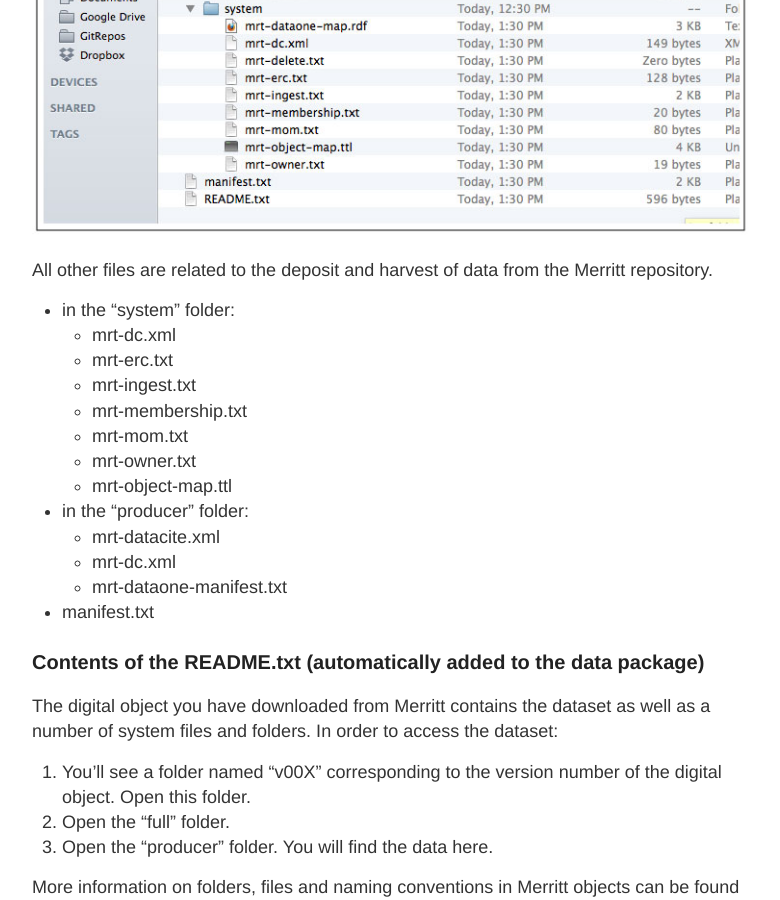
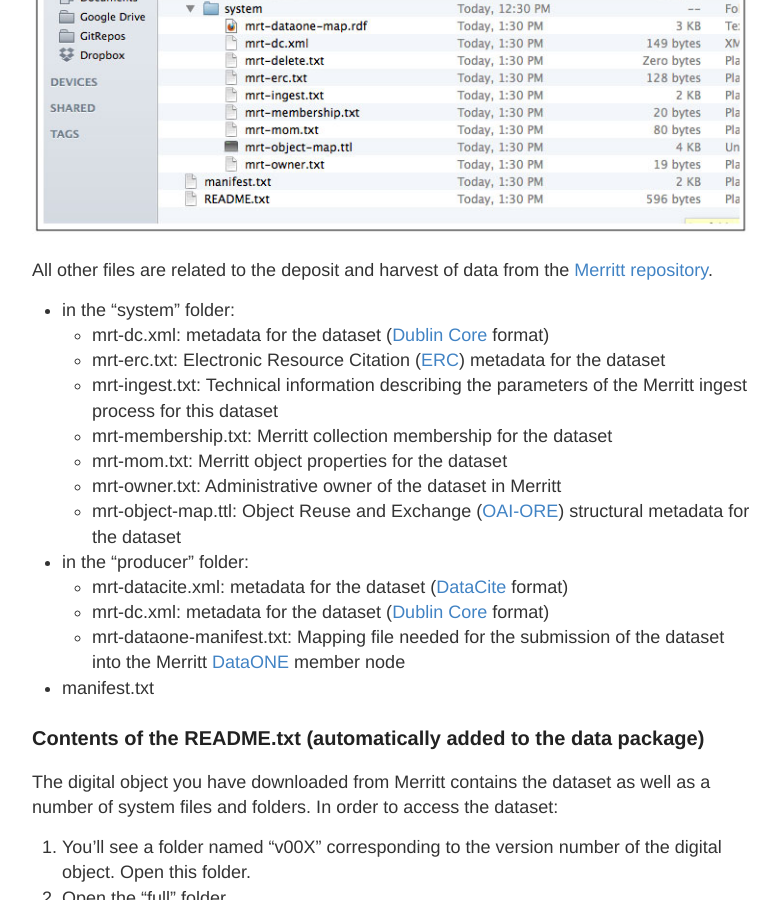
Before and after one commit to CDLUC3/dash, a Jekyll site: the page built from download-guide.md, in a window 1280 px wide and 900 px high, scrolled down 1255 px. Shown: the whole window, without its empty margins (248-1028 px from the left). Built offline with Jekyll 4.4.1, drawn with Linux system fonts in a browser that asks for light colours.

Commit message:
add info about what files are

```diff
--- a/download-guide.md
+++ b/download-guide.md
@@ -20,20 +20,20 @@ _**To find data**, see our [User Guide](http://cdluc3.github.io/dash/user-guide)
 
 ![files](https://raw.githubusercontent.com/CDLUC3/dash/gh-pages/images/userguide/files.jpg)
 
-All other files are related to the deposit and harvest of data from the Merritt repository.
+All other files are related to the deposit and harvest of data from the [Merritt repository](http://merritt.cdlib.org).
 
   * in the "system" folder:
-    * mrt-dc.xml
-    * mrt-erc.txt
-    * mrt-ingest.txt
-    * mrt-membership.txt
-    * mrt-mom.txt
-    * mrt-owner.txt
-    * mrt-object-map.ttl
+    * mrt-dc.xml: metadata for the dataset ([Dublin Core](http://dublincore.org/) format)
+    * mrt-erc.txt: Electronic Resource Citation ([ERC](http://dublincore.org/groups/kernel/spec/)) metadata for the dataset
+    * mrt-ingest.txt: Technical information describing the parameters of the Merritt ingest process for this dataset
+    * mrt-membership.txt: Merritt collection membership for the dataset
+    * mrt-mom.txt: Merritt object properties for the dataset
+    * mrt-owner.txt: Administrative owner of the dataset in Merritt
+    * mrt-object-map.ttl: Object Reuse and Exchange ([OAI-ORE](http://www.openarchives.org/ore/)) structural metadata  for the dataset
   * in the "producer" folder:
-    * mrt-datacite.xml
-    * mrt-dc.xml
-    * mrt-dataone-manifest.txt
+    * mrt-datacite.xml: metadata for the dataset ([DataCite](http://datacite.org) format)
+    * mrt-dc.xml: metadata for the dataset ([Dublin Core](http://dublincore.org/) format)
+    * mrt-dataone-manifest.txt: Mapping file needed for the submission of the dataset into the Merritt [DataONE](http://dataone.org) member node
   * manifest.txt
 
 ### Contents of the README.txt (automatically added to the data package)
```
